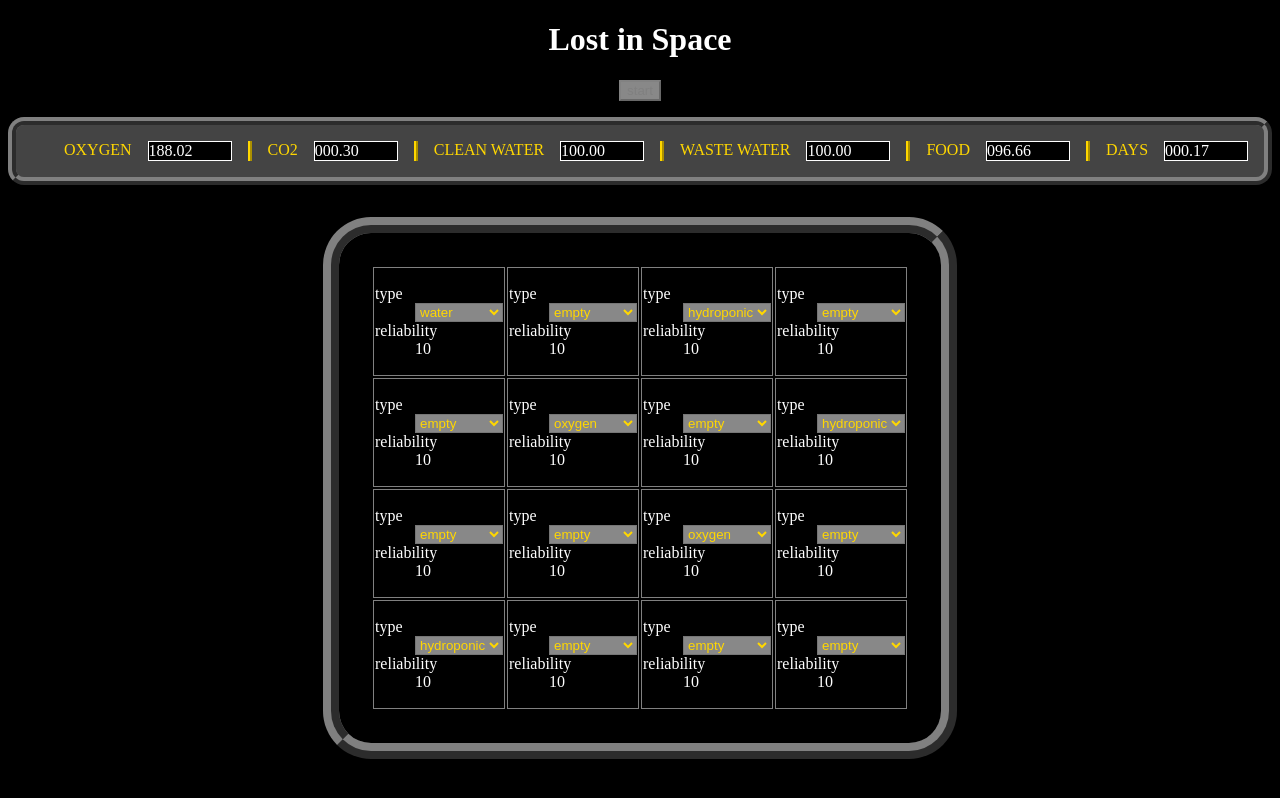
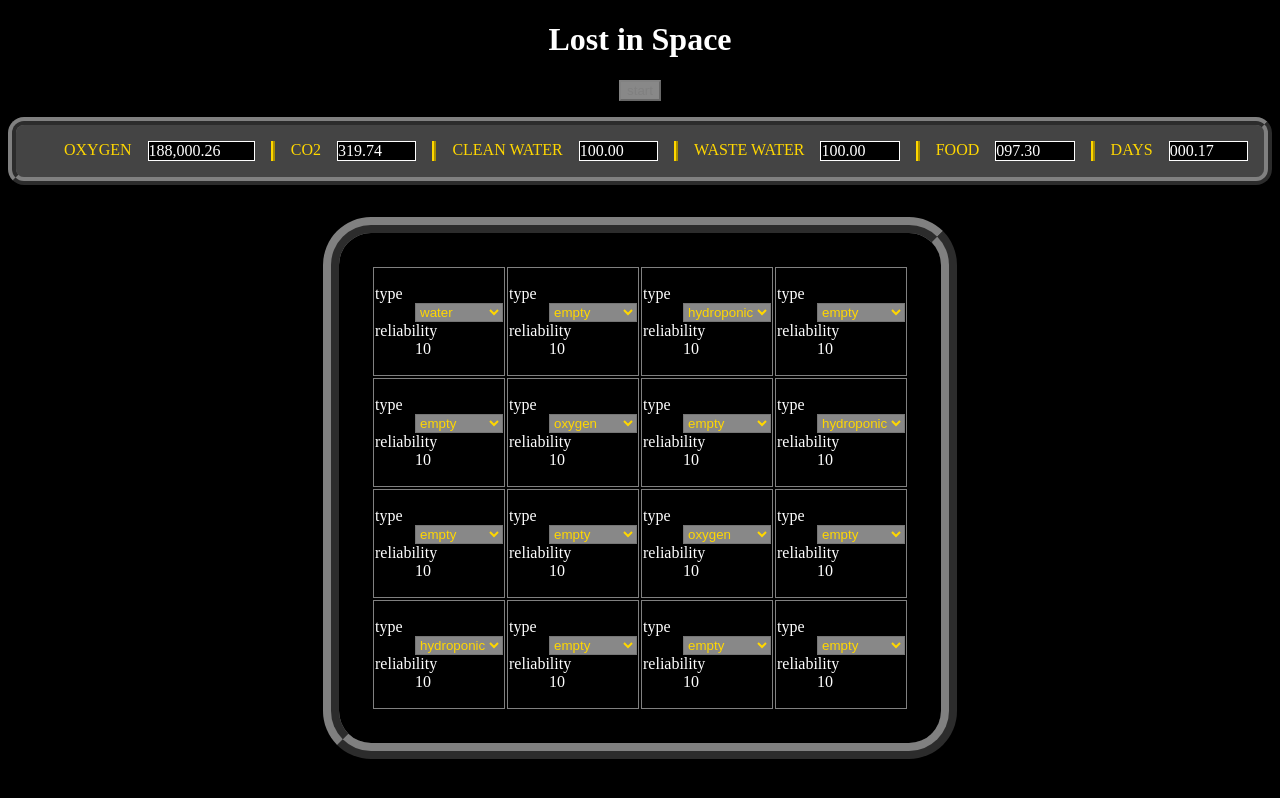
Before and after one commit to cavegeek/js13k2017, a plain HTML site: page src/index.html in a window 1280 px wide. Both pictures are taken after a click on the button "start". Drawn offline with Linux system fonts and the light colour scheme.

Commit message:
Fixed amount of air in each room.

```diff
--- a/src/index.html
+++ b/src/index.html
@@ -35,8 +35,8 @@ hydroponic, empty, empty, empty
 ].map(room);
 
 ship = {
-  oxygen: rooms.length*50*23.5/100, // litres
-  co2: rooms.length*50*0.04/100, // litres
+  oxygen: rooms.length*50000*23.5/100, // litres
+  co2: rooms.length*50000*0.04/100, // litres
   clean_water: 100, // litres
   waste_water: 100, // litres
   food: 100, // kilograms
--- a/src/rooms.js
+++ b/src/rooms.js
@@ -13,7 +13,7 @@ function water() {
 }
 
 function oxygen() {
-  if(ship.oxygen < rooms.length*50*23.5/100 || ship.co2 > rooms.length*50*0.04/100) {
+  if(ship.oxygen < rooms.length*50000*23.5/100 || ship.co2 > rooms.length*50000*0.04/100) {
     ship.oxygen += 3000/ticks_per_day;
     ship.co2 -= 3000/ticks_per_day;
   }
```
